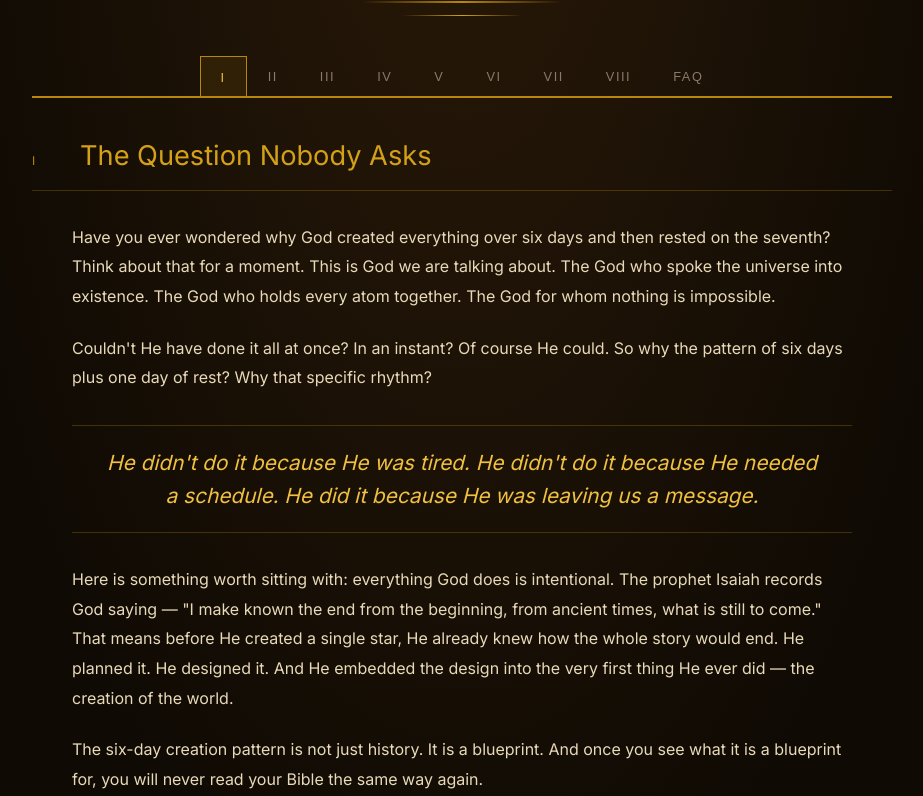
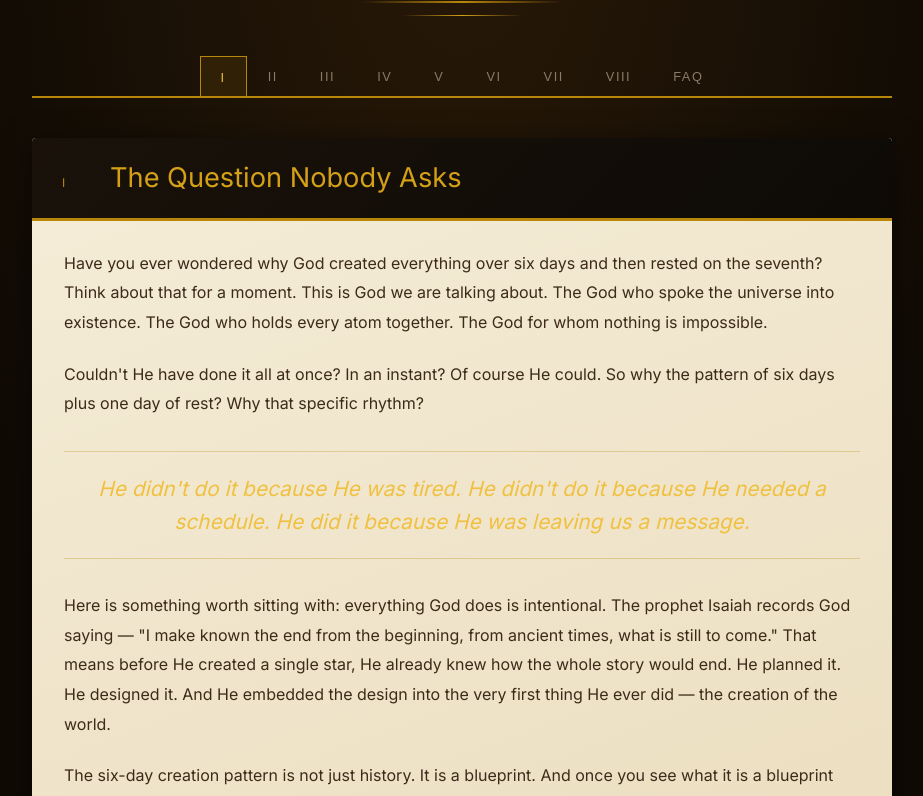
Before and after one commit to dad2jrn/kardia, a React (Vite) app: page /#/holy-week in a window 1280 px wide. Shown: the part 260-1056 px from the top of the page, without its empty margins (178-1101 px from the left). Built offline with nearby package versions, Linux system fonts and the light colour scheme.

Commit message:
style: Add FAQ card styles for improved presentation in the Crucifixion Date page

```diff
--- a/src/pages/crucifixion-date/CrucifixionDate.css
+++ b/src/pages/crucifixion-date/CrucifixionDate.css
@@ -532,3 +532,11 @@
   line-height: 1.65;
   color: var(--ink-light);
 }
+
+/* ── FAQ TAB ───────────────────────────────────────── */
+.cd-faq-card {
+  background: linear-gradient(160deg, var(--parchment) 0%, var(--parchment-dark) 100%);
+  border-radius: 4px;
+  padding: 28px 32px;
+  box-shadow: 0 6px 30px rgba(0,0,0,0.5);
+}
--- a/src/pages/crucifixion-date/index.tsx
+++ b/src/pages/crucifixion-date/index.tsx
@@ -38,7 +38,11 @@ export default function CrucifixionDate() {
         {activeTab === 'tensions' && <KeyTensionsTab />}
         {activeTab === 'scoring' && <ScoringTab />}
         {activeTab === 'sources' && <SourcesTab />}
-        {activeTab === 'faq' && <Accordion items={faqItems} />}
+        {activeTab === 'faq' && (
+          <div className="cd-faq-card">
+            <Accordion items={faqItems} />
+          </div>
+        )}
       </div>
     </div>
   )
--- a/src/pages/holy-week/HolyWeek.css
+++ b/src/pages/holy-week/HolyWeek.css
@@ -106,16 +106,20 @@
 
 /* ── SECTION CARD ─────────────────────────────────── */
 .hw-section-card {
-  background: transparent;
+  background: linear-gradient(160deg, var(--parchment) 0%, var(--parchment-dark) 100%);
+  border-radius: 4px;
+  overflow: hidden;
+  box-shadow: 0 6px 30px rgba(0,0,0,0.5);
+  margin-bottom: 28px;
 }
 
 .hw-section-header {
+  padding: clamp(14px, 3vw, 22px) clamp(16px, 4vw, 30px);
+  background: linear-gradient(135deg, #1a120a 0%, #0d0a06 100%);
+  border-bottom: 3px solid var(--gold);
   display: flex;
   align-items: baseline;
   gap: 16px;
-  margin-bottom: 32px;
-  padding-bottom: 16px;
-  border-bottom: 1px solid rgba(184,134,11,0.3);
 }
 
 .hw-section-num {
@@ -134,15 +138,14 @@
 }
 
 .hw-section-body {
-  max-width: 780px;
-  margin: 0 auto;
+  padding: clamp(18px, 4vw, 28px) clamp(16px, 4vw, 32px) clamp(20px, 4vw, 32px);
 }
 
 /* ── BODY TEXT ────────────────────────────────────── */
 .hw-body-p {
   font-size: 1rem;
   line-height: 1.85;
-  color: var(--parchment-dark);
+  color: var(--ink-light);
   margin-bottom: 22px;
 }
 
```
